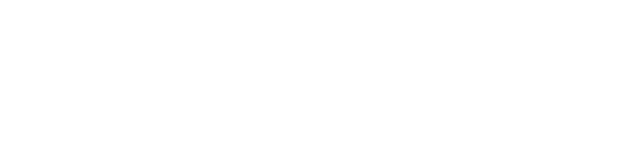
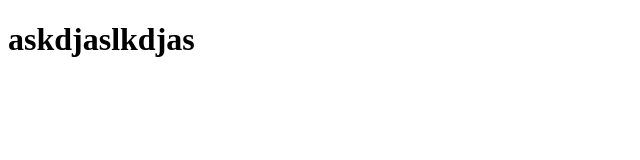
Before and after one commit to monicagginer/ejemplo-git, a plain HTML site: page index.html in a window 1280 px wide. Shown: the whole page, without its empty margins (0-640 px from the left). Drawn offline with Linux system fonts and the light colour scheme.

Commit message:
Hola que tal

```diff
--- a/index.html
+++ b/index.html
@@ -7,6 +7,6 @@
     <title>Document</title>
 </head>
 <body>
-
+    <h1>askdjaslkdjas</h1>
 </body>
 </html>
```
